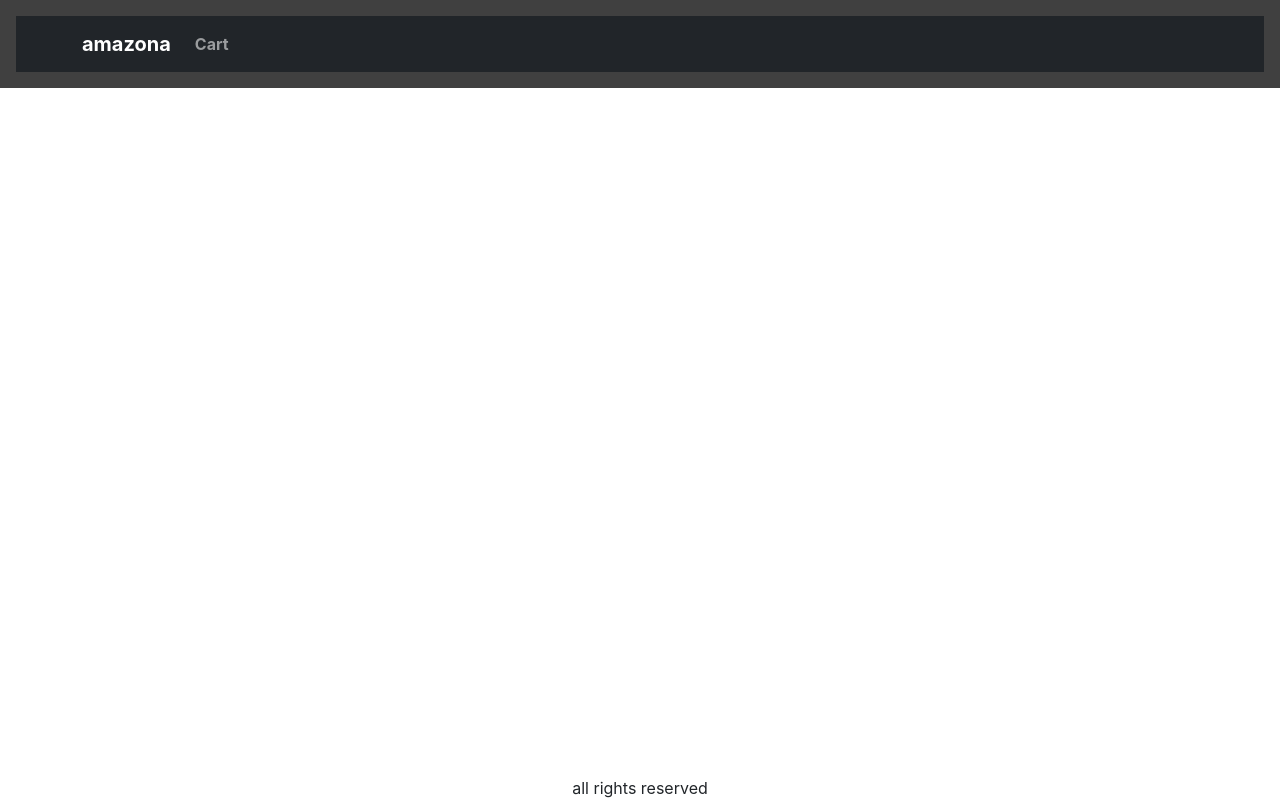
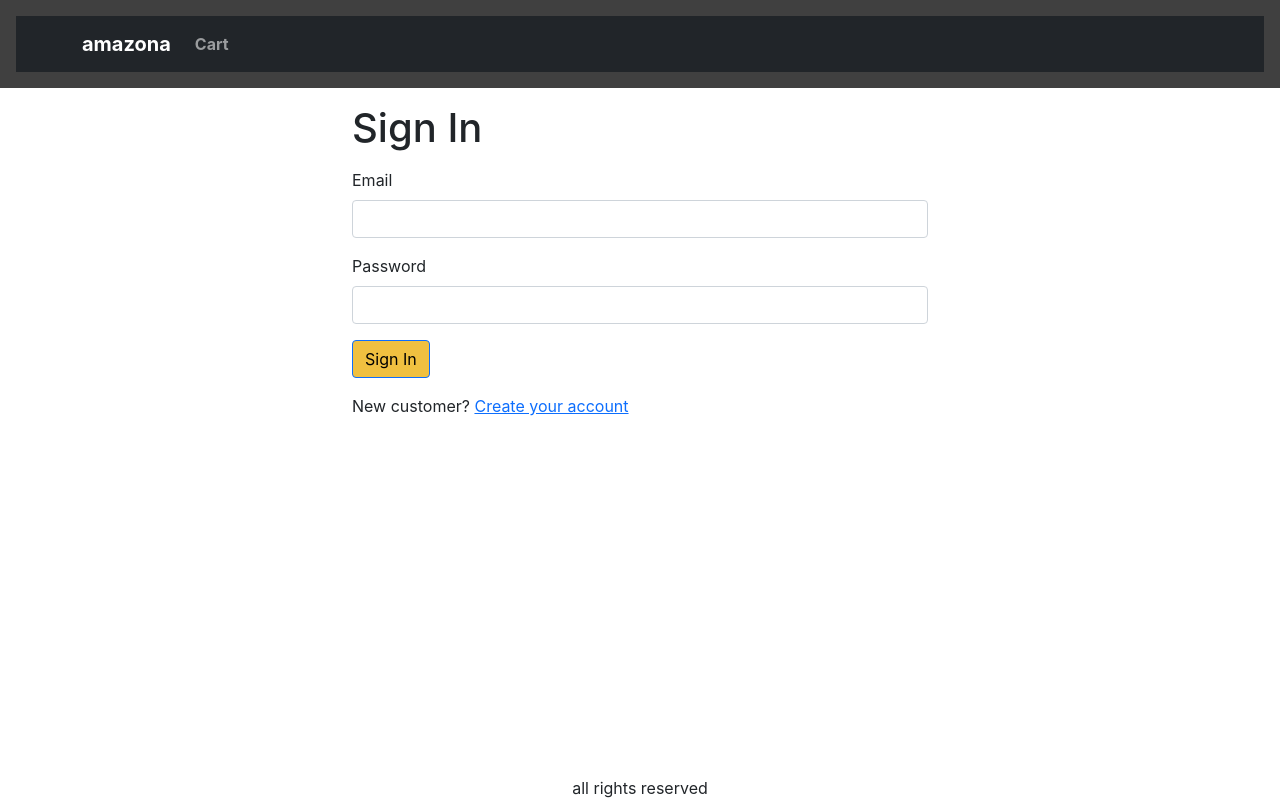
Before and after one commit to Ganeshvateagonkar/amazona-full-app, a React (Create React App) app in the folder frontend/: page /signin in a window 1280 px wide. Built offline with nearby package versions, Linux system fonts and the light colour scheme; the HTML template or start-up script is replaced by a standard one.

Commit message:
sign in page added

```diff
--- a/frontend/src/App.js
+++ b/frontend/src/App.js
@@ -8,6 +8,7 @@
 import { useContext } from "react";
 import { Store } from "./store";
 import CartScreen from "./screens/CartScreen";
+import SignInScreen from "./screens/SignInScreen";
 function App() {
   const { state } = useContext(Store);
   const { cart } = state;
@@ -40,6 +41,7 @@
             <Routes>
               <Route path="/product/:slug" element={<ProductScreen />} />
               <Route path="/cart" element={<CartScreen />} />
+              <Route path="/signin" element={<SignInScreen />} />
               <Route path="/" element={<HomeScreen />} />
             </Routes>
           </Container>
--- a/frontend/src/index.css
+++ b/frontend/src/index.css
@@ -51,3 +51,6 @@
 .img-thumbnail {
   height: 80px;
 }
+.small-container {
+  max-width: 600px;
+}
--- /dev/null
+++ b/frontend/src/screens/SignInScreen.js
@@ -0,0 +1,37 @@
+import React from "react";
+import { Button, Container, Form } from "react-bootstrap";
+import { Helmet } from "react-helmet-async";
+import { Link, useLocation } from "react-router-dom";
+
+function SignInScreen() {
+  const { search } = useLocation();
+  const redirectUrl = new URLSearchParams(search).get("redirect");
+  const redirect = redirectUrl ? redirectUrl : "/";
+  return (
+    <Container className="small-container">
+      <Helmet>
+        <title>Sign In</title>
+      </Helmet>
+      <h1 className="my-3">Sign In</h1>
+      <Form>
+        <Form.Group controlId="email" className="mb-3">
+          <Form.Label>Email</Form.Label>
+          <Form.Control type="email" required />
+        </Form.Group>
+        <Form.Group controlId="password" className="mb-3">
+          <Form.Label>Password</Form.Label>
+          <Form.Control type="password" required />
+        </Form.Group>
+        <div className="mb-3">
+          <Button type="submit">Sign In</Button>
+        </div>
+        <div className="mb-3">
+          New customer?{" "}
+          <Link to={`/signup?redirect=${redirect}`}>Create your account</Link>
+        </div>
+      </Form>
+    </Container>
+  );
+}
+
+export default SignInScreen;
```
